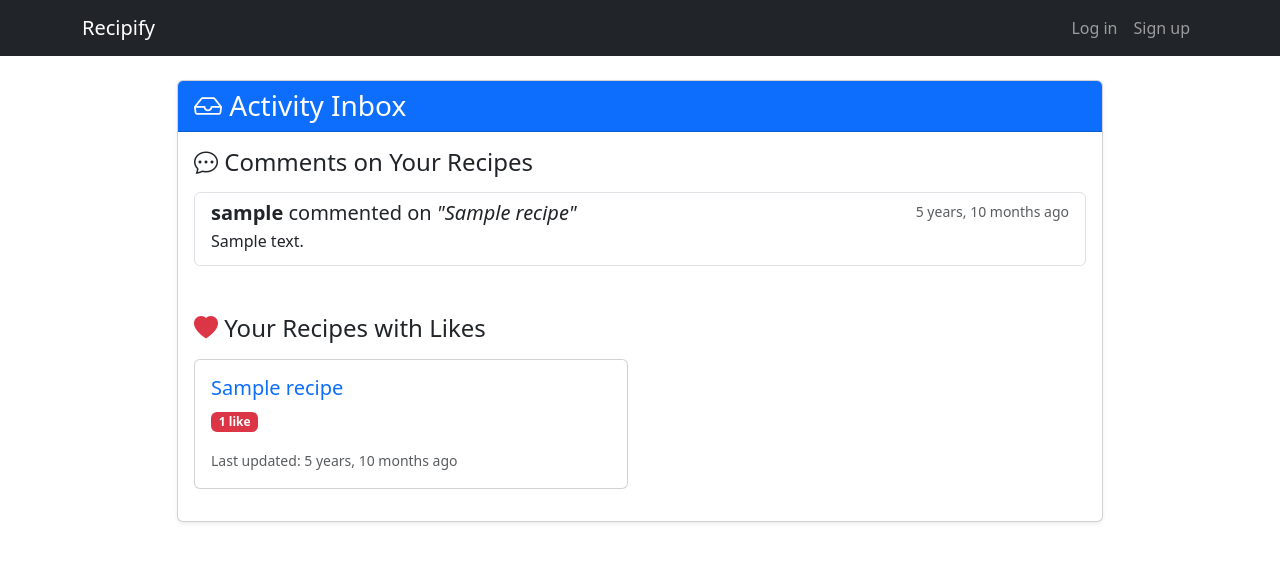
After one commit to Rish-10/seg_maroon_6, a Django app: template team_maroon_6_2025/recipes/templates/inbox.html in a window 1280 px wide. The commit adds this page. Shown: the top 562 px of the page. Run offline with Django 5.2, Linux system fonts and the light colour scheme; the template is opened without the code that fills it: most values are stand-ins (such as "Sample title", 1, 10 or a date in 2020); some libraries are stand-ins or nearby versions.

Commit message:
Add inbox feature

```diff
--- /dev/null
+++ b/team_maroon_6_2025/recipes/templates/inbox.html
@@ -0,0 +1,84 @@
+{% extends 'base_content.html' %}
+
+{% block content %}
+<div class="container mt-4">
+    <div class="row justify-content-center">
+        <div class="col-lg-10">
+            <div class="card shadow-sm">
+                <div class="card-header bg-primary text-white">
+                    <h3 class="mb-0"><i class="bi bi-inbox"></i> Activity Inbox</h3>
+                </div>
+                <div class="card-body">
+
+                    <section class="mb-5">
+                        <h4 class="mb-3">
+                            <i class="bi bi-chat-dots"></i> Comments on Your Recipes
+                        </h4>
+
+                        {% if new_comments %}
+                            <div class="list-group">
+                                {% for comment in new_comments %}
+                                    <a href="{% url 'recipe_detail' comment.recipe.pk %}"
+                                       class="list-group-item list-group-item-action">
+                                        <div class="d-flex w-100 justify-content-between">
+                                            <h5 class="mb-1">
+                                                <strong>{{ comment.author.username }}</strong>
+                                                commented on
+                                                <em>"{{ comment.recipe.title }}"</em>
+                                            </h5>
+                                            <small class="text-muted">{{ comment.created_at|timesince }} ago</small>
+                                        </div>
+                                        <p class="mb-1">{{ comment.body|truncatewords:20 }}</p>
+                                    </a>
+                                {% endfor %}
+                            </div>
+                        {% else %}
+                            <div class="alert alert-info">
+                                <i class="bi bi-info-circle"></i> No comments on your recipes yet.
+                            </div>
+                        {% endif %}
+                    </section>
+
+                    <section>
+                        <h4 class="mb-3">
+                            <i class="bi bi-heart-fill text-danger"></i> Your Recipes with Likes
+                        </h4>
+
+                        {% if liked_recipes %}
+                            <div class="row">
+                                {% for recipe in liked_recipes %}
+                                    <div class="col-md-6 mb-3">
+                                        <div class="card">
+                                            <div class="card-body">
+                                                <h5 class="card-title">
+                                                    <a href="{% url 'recipe_detail' recipe.pk %}" class="text-decoration-none">
+                                                        {{ recipe.title }}
+                                                    </a>
+                                                </h5>
+                                                <p class="card-text">
+                                                    <span class="badge bg-danger">
+                                                        {{ recipe.likes.count }}
+                                                        {% if recipe.likes.count == 1 %}like{% else %}likes{% endif %}
+                                                    </span>
+                                                </p>
+                                                <small class="text-muted">
+                                                    Last updated: {{ recipe.updated_at|timesince }} ago
+                                                </small>
+                                            </div>
+                                        </div>
+                                    </div>
+                                {% endfor %}
+                            </div>
+                        {% else %}
+                            <div class="alert alert-info">
+                                <i class="bi bi-info-circle"></i> None of your recipes have likes yet.
+                            </div>
+                        {% endif %}
+                    </section>
+
+                </div>
+            </div>
+        </div>
+    </div>
+</div>
+{% endblock %}
--- a/team_maroon_6_2025/recipes/templates/partials/menu.html
+++ b/team_maroon_6_2025/recipes/templates/partials/menu.html
@@ -1,4 +1,9 @@
 <ul class="navbar-nav ms-auto mb-2 mb-lg-0">
+  <li class="nav-item">
+    <a class="nav-link" href="{% url 'inbox' %}">
+      <i class="bi bi-inbox"></i> Inbox
+    </a>
+  </li>
   <li class="nav-item dropdown">
     <a class="nav-link" href="#" id="user-account-dropdown" role="button" data-bs-toggle="dropdown" aria-expanded="false">
       <span class="bi-person-circle"></span>
--- a/team_maroon_6_2025/recipify/urls.py
+++ b/team_maroon_6_2025/recipify/urls.py
@@ -23,11 +23,13 @@ from recipes.views import favourite_views
 from recipes.views import like_views
 from recipes.views import comment_views
 from recipes.views import user_views
+from recipes.views import inbox_view
 
 urlpatterns = [
     path('admin/', admin.site.urls),
     path('', views.home, name='home'),
     path('dashboard/', views.dashboard, name='dashboard'),
+    path('inbox/', inbox_view.inbox, name='inbox'),
     path('log_in/', views.LogInView.as_view(), name='log_in'),
     path('log_out/', views.log_out, name='log_out'),
     path('password/', views.PasswordView.as_view(), name='password'),
```
Also changed, not shown: team_maroon_6_2025/recipes/views/inbox_view.py (added, +27 -0 lines).
